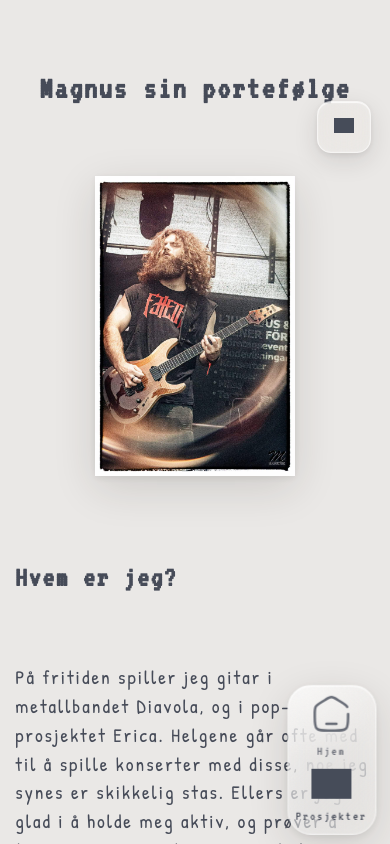
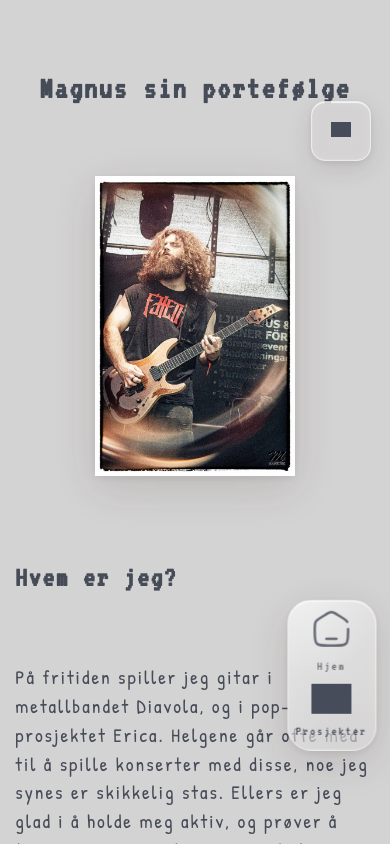
Before and after one commit to Magnus-WO/Portef-lge-website, a React (Vite) app: page / in a window 390 px wide. Built offline with nearby package versions, Linux system fonts and the light colour scheme; grey boxes are pictures that could not be loaded.

Commit message:
fixed issue with navbar position on mobile and button size

```diff
--- a/src/Components/Button/Button.css
+++ b/src/Components/Button/Button.css
@@ -32,6 +32,8 @@
   top: 5%;
   right: 15%;
   z-index: 100;
+  height: 60px;
+  width: 60px;
 }
 
 @media screen and (max-width: 700px) {
--- a/src/Components/Navbar/Navbar.css
+++ b/src/Components/Navbar/Navbar.css
@@ -61,7 +61,9 @@
     padding: var(--space-xs);
     left: 85%;
     position: fixed;
-    bottom: 20%;
+
+    top: 80%;
+
     ul {
       flex-direction: column;
       gap: var(--space-xs);
--- a/src/index.css
+++ b/src/index.css
@@ -28,7 +28,7 @@
   --font-body: patrickHand;
 
   [data-theme="light"] {
-    --background-color-1: #eae8e6;
+    --background-color-1: #d4d3d3;
     --background-color-opposite-theme: #2e293a;
     --highlight-background-color: #4969c1;
     --highlight-color: #dde0e6;
@@ -228,6 +228,7 @@ html {
 }
 
 body {
+  transition: 220ms ease-in;
   background-color: var(--background-color-1);
   color: var(--text-color-main);
 }
```
